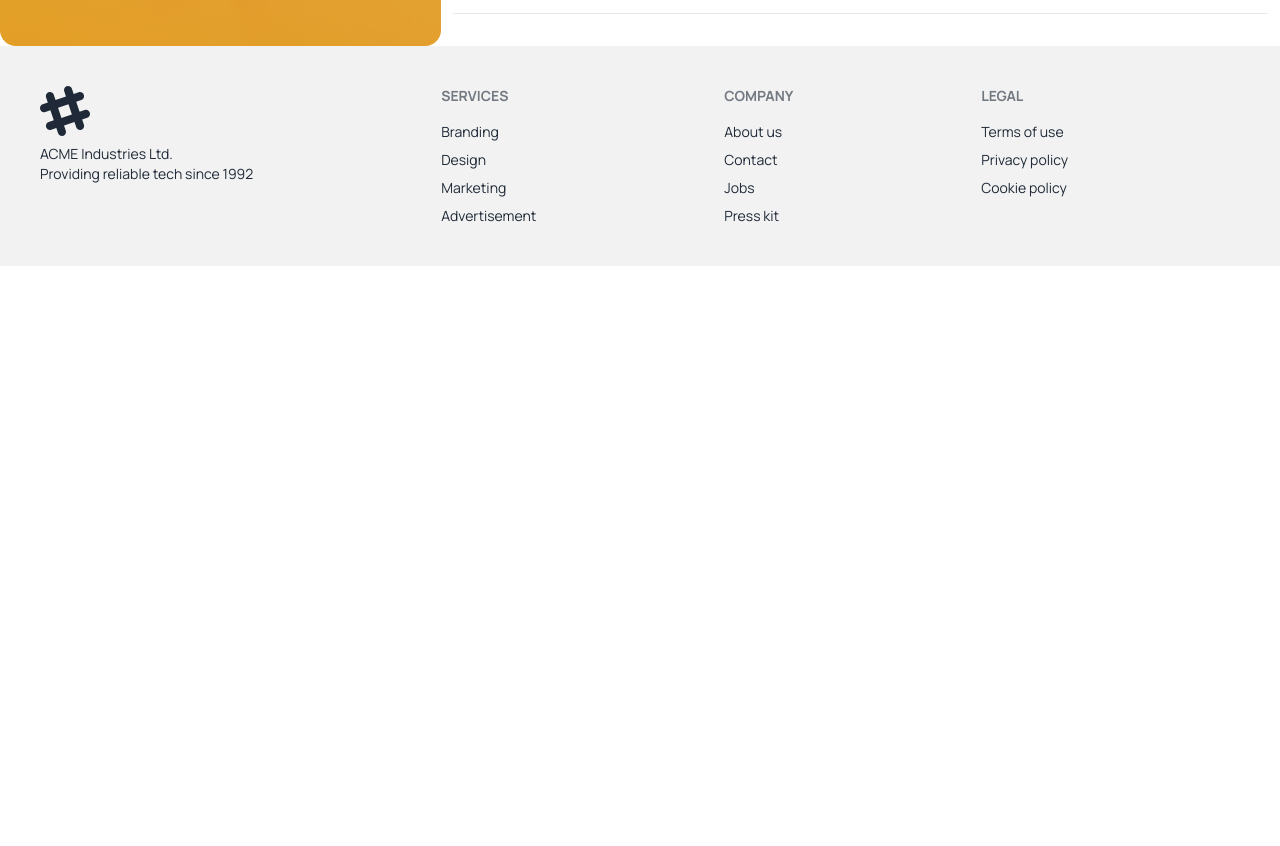
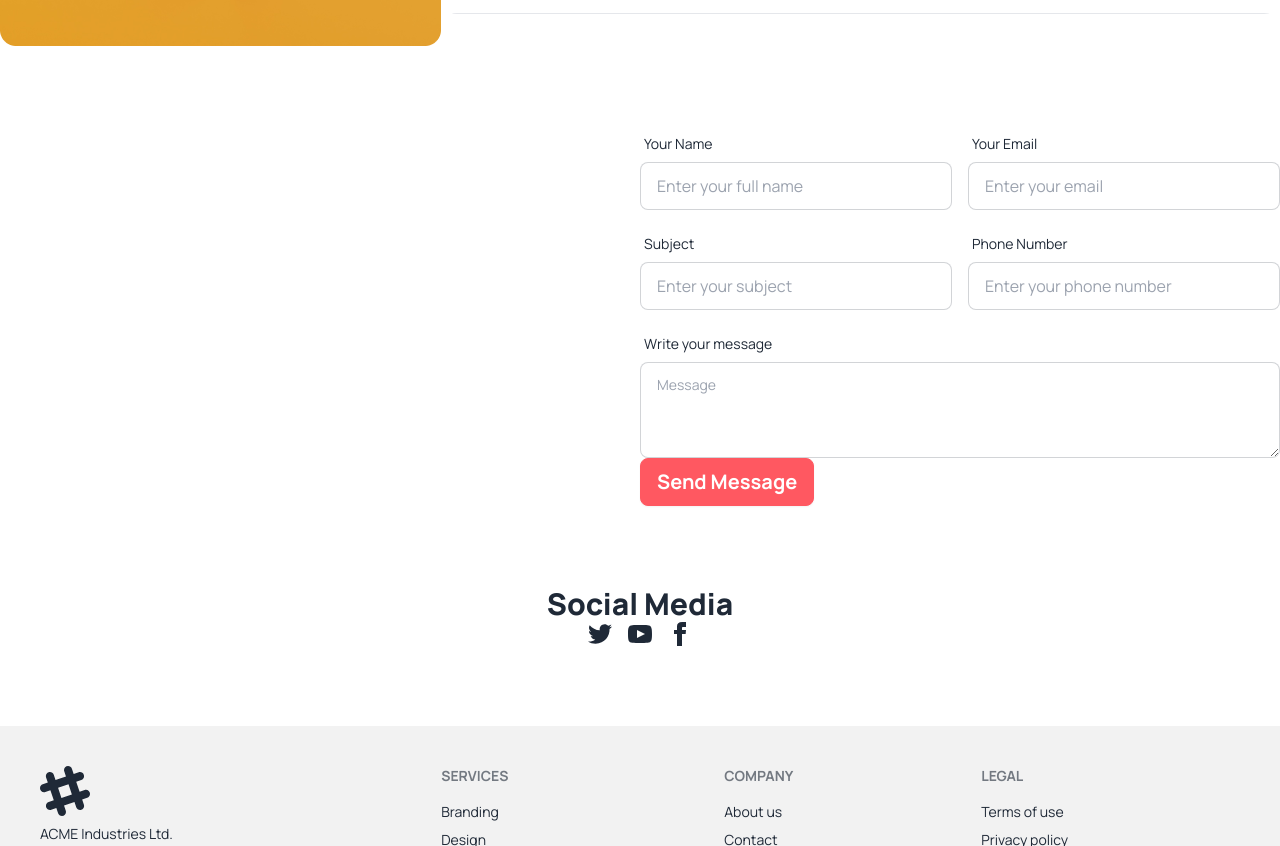
Before and after one commit to JPJakaria/jp-assignment3, a plain HTML site: page index.html in a window 1280 px wide. Shown: the part 2640-3486 px from the top of the page. Before the commit the page ends 2906 px from the top, so only its background shows below. Drawn offline with nearby package versions, Linux system fonts and the light colour scheme.

Commit message:
products section running

```diff
--- a/index.html
+++ b/index.html
@@ -109,7 +109,7 @@
           </div>
           </div>
           </section>
-          <!-- Professional Hockeys Club Section -->
+          <!-- Program Section -->
           <section class="text-center">
                     <h2 class="text-4xl font-extrabold">Program Sections</h2>
                     <p class="font-medium text-base">Dit amet consectetur. Condimentum dignissim adipiscing aliquam turpis placerat dolor. Purus urna in sit nullam proin. </p>
@@ -142,11 +142,13 @@
                     <h2 class="text-4xl font-extrabold">Our New Products</h2>
                     <p class="font-medium text-base">Dit amet consectetur. Condimentum dignissim adipiscing aliquam turpi placerat dolor. Purus urna in sit nullam proin.</p>
                 <div>
-
+                    <div>
+                        <img src="" alt="">
+                    </div>
                 </div>
           </section>
           <!-- Clients Question Section -->
-          <section>
+          <section class="my-20">
                 <div class="lg:flex items-center justify-center">
                     <div class=" my-auto">
                         <img src="Images/11.png" alt="">
@@ -216,14 +218,68 @@
                 </div>
           </section>
           <!-- Get In Touch Section  -->
-          <section>
-               <div>
+          <section class="flex">
+               <div class="flex-1">
 
                </div>
-               <div>
+               <div class="flex-1">
+                    <div class="flex gap-4">
+                    <label class="form-control w-full max-w-xs">
+                              <div class="label">
+                                <span class="label-text">Your Name</span>
+                              </div>
+                              <input type="text" placeholder="Enter your full name" class="input input-bordered w-full max-w-xs" />
+                              <div class="label">
+                              </div>
+                            </label>
+                    <label class="form-control w-full max-w-xs">
+                              <div class="label">
+                                <span class="label-text">Your Email</span>
+                              </div>
+                              <input type="text" placeholder="Enter your email" class="input input-bordered w-full max-w-xs" />
+                              <div class="label">
+                              </div>
+                            </label>
+                    </div>
 
+                    <div class="flex gap-4">
+                    <label class="form-control w-full max-w-xs">
+                              <div class="label">
+                                <span class="label-text">Subject</span>
+                              </div>
+                              <input type="text" placeholder="Enter your subject" class="input input-bordered w-full max-w-xs" />
+                              <div class="label">
+                              </div>
+                            </label>
+                    <label class="form-control w-full max-w-xs">
+                              <div class="label">
+                                <span class="label-text">Phone Number</span>
+                              </div>
+                              <input type="text" placeholder="Enter your phone number" class="input input-bordered w-full max-w-xs" />
+                              <div class="label">
+                              </div>
+                            </label>
+                    </div>
+                    <label class="form-control">
+                              <div class="label">
+                                <span class="label-text">Write your message</span>
+                              </div>
+                              <textarea class="textarea textarea-bordered h-24" placeholder="Message"></textarea>
+                            </label>
+                              <div class="w-full">
+                            <button class="btn btn-error text-white font-bold	text-xl">Send Message</button>
+                                </div>
                </div>
+
           </section>
+          <div class="text-center my-20">
+                    <h2 class="text-3xl font-extrabold">Social Media</h2>
+          <div class="flex items-center justify-center  gap-4">
+                    <a><svg xmlns="http://www.w3.org/2000/svg" width="24" height="24" viewBox="0 0 24 24" class="fill-current"><path d="M24 4.557c-.883.392-1.832.656-2.828.775 1.017-.609 1.798-1.574 2.165-2.724-.951.564-2.005.974-3.127 1.195-.897-.957-2.178-1.555-3.594-1.555-3.179 0-5.515 2.966-4.797 6.045-4.091-.205-7.719-2.165-10.148-5.144-1.29 2.213-.669 5.108 1.523 6.574-.806-.026-1.566-.247-2.229-.616-.054 2.281 1.581 4.415 3.949 4.89-.693.188-1.452.232-2.224.084.626 1.956 2.444 3.379 4.6 3.419-2.07 1.623-4.678 2.348-7.29 2.04 2.179 1.397 4.768 2.212 7.548 2.212 9.142 0 14.307-7.721 13.995-14.646.962-.695 1.797-1.562 2.457-2.549z"></path></svg></a>
+                    <a><svg xmlns="http://www.w3.org/2000/svg" width="24" height="24" viewBox="0 0 24 24" class="fill-current"><path d="M19.615 3.184c-3.604-.246-11.631-.245-15.23 0-3.897.266-4.356 2.62-4.385 8.816.029 6.185.484 8.549 4.385 8.816 3.6.245 11.626.246 15.23 0 3.897-.266 4.356-2.62 4.385-8.816-.029-6.185-.484-8.549-4.385-8.816zm-10.615 12.816v-8l8 3.993-8 4.007z"></path></svg></a>
+                    <a><svg xmlns="http://www.w3.org/2000/svg" width="24" height="24" viewBox="0 0 24 24" class="fill-current"><path d="M9 8h-3v4h3v12h5v-12h3.642l.358-4h-4v-1.667c0-.955.192-1.333 1.115-1.333h2.885v-5h-3.808c-3.596 0-5.192 1.583-5.192 4.615v3.385z"></path></svg></a>
+                  </div>
+          </div>
 </main>
 <footer class="footer p-10 bg-base-200 text-base-content">
           <aside>
```
